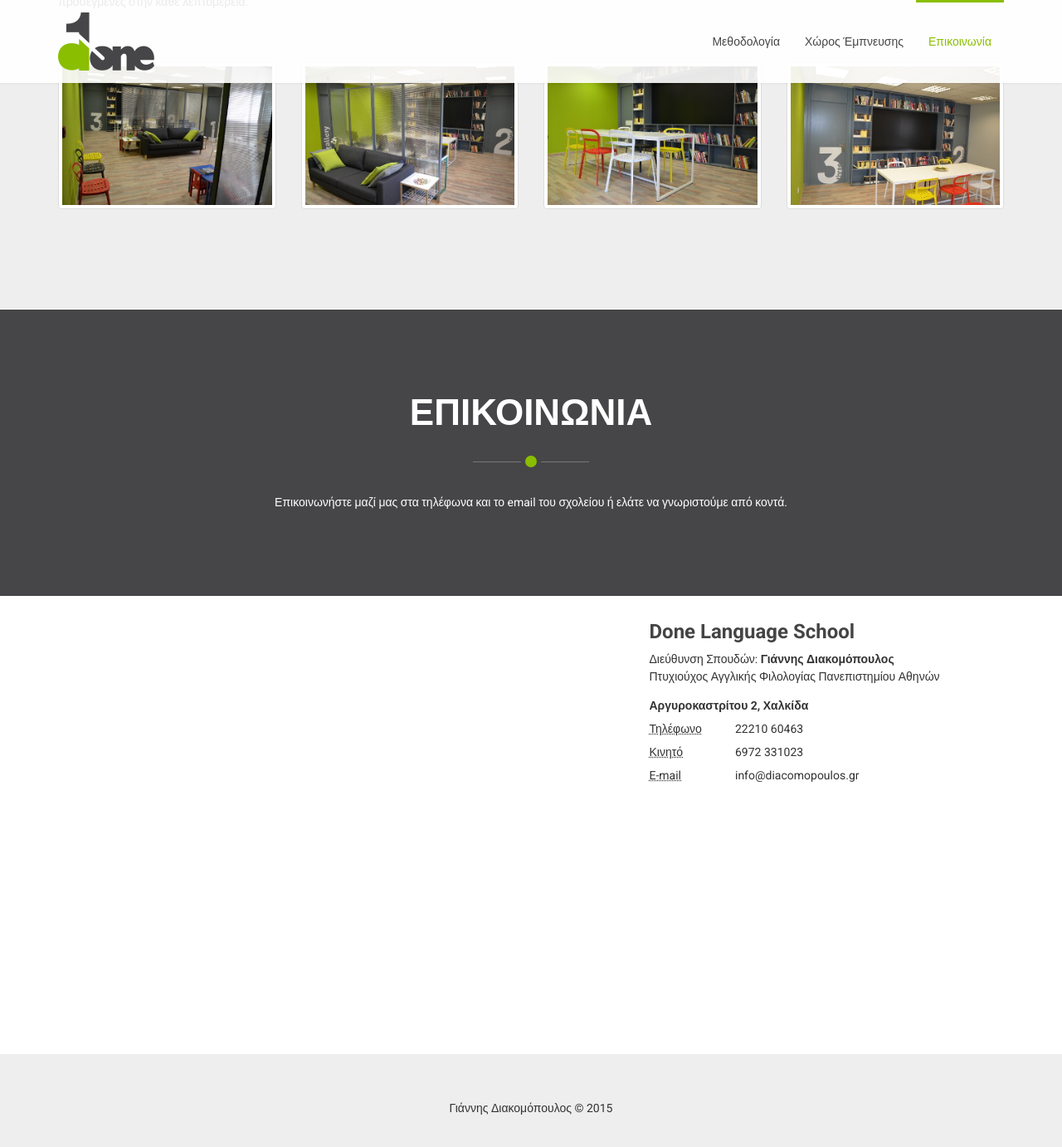
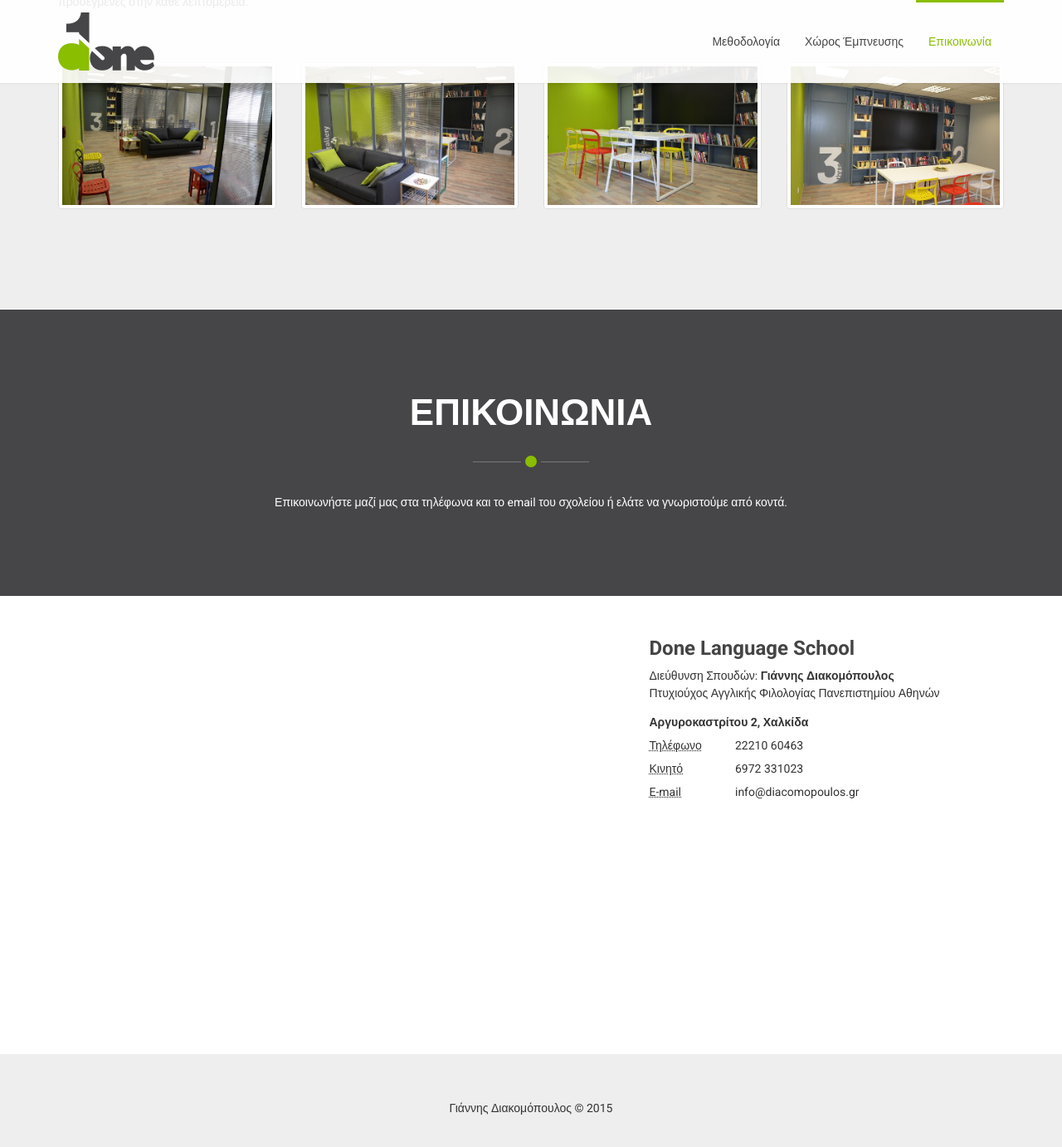
Before and after one commit to Codefully/done, a Jekyll site: the page built from index.html, in a window 1280 px wide and 1400 px high, scrolled down 2611 px. Shown: the top 1382 px of the window at 83% size. Built offline with Jekyll 4.4.1, drawn with Linux system fonts in a browser that asks for light colours.

Commit message:
minor UI updates

```diff
--- a/_sass/_base.scss
+++ b/_sass/_base.scss
@@ -46,10 +46,11 @@
   .contact-form {
     background: rgba(255, 255, 255, .9);
     padding: 30px 30px 10px;
-    top: 0px;
+    top: 20px;
     z-index: 1000;
     position: absolute;
     line-height: 1.5;
+    border-radius: 4px;
     address {
       line-height: 2;
     }
```
